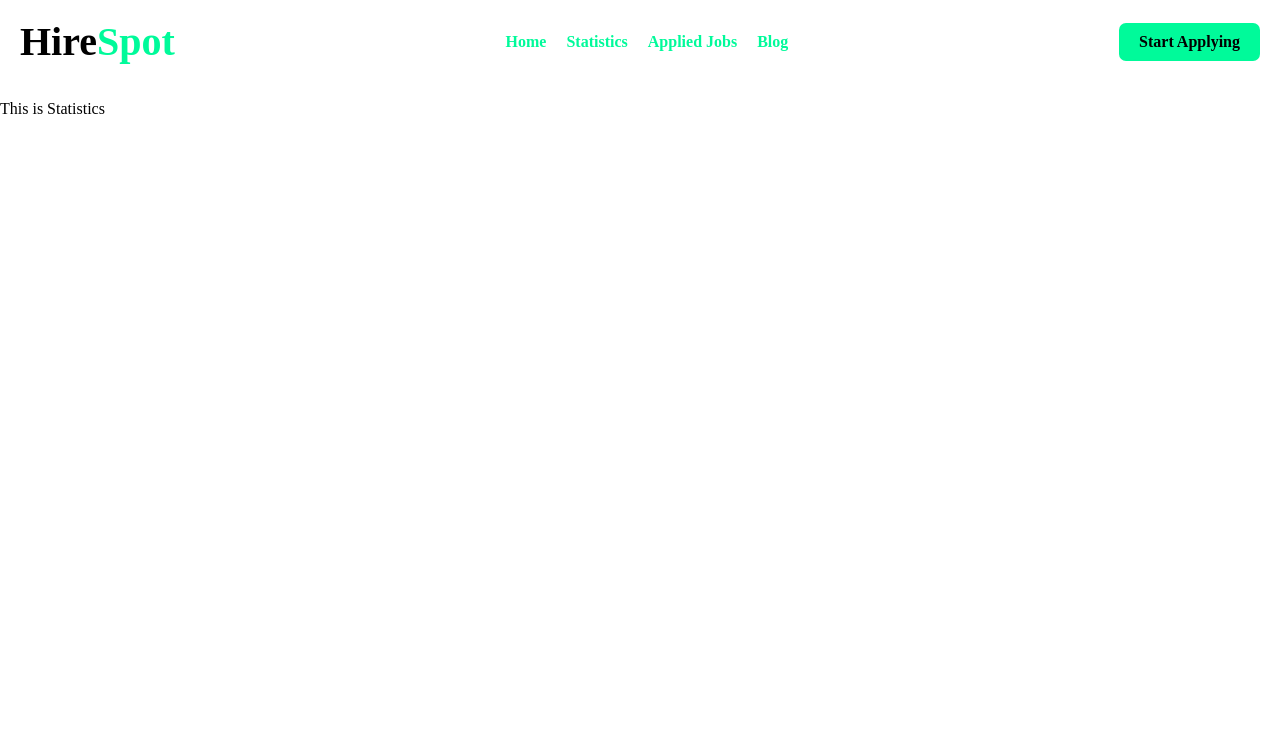
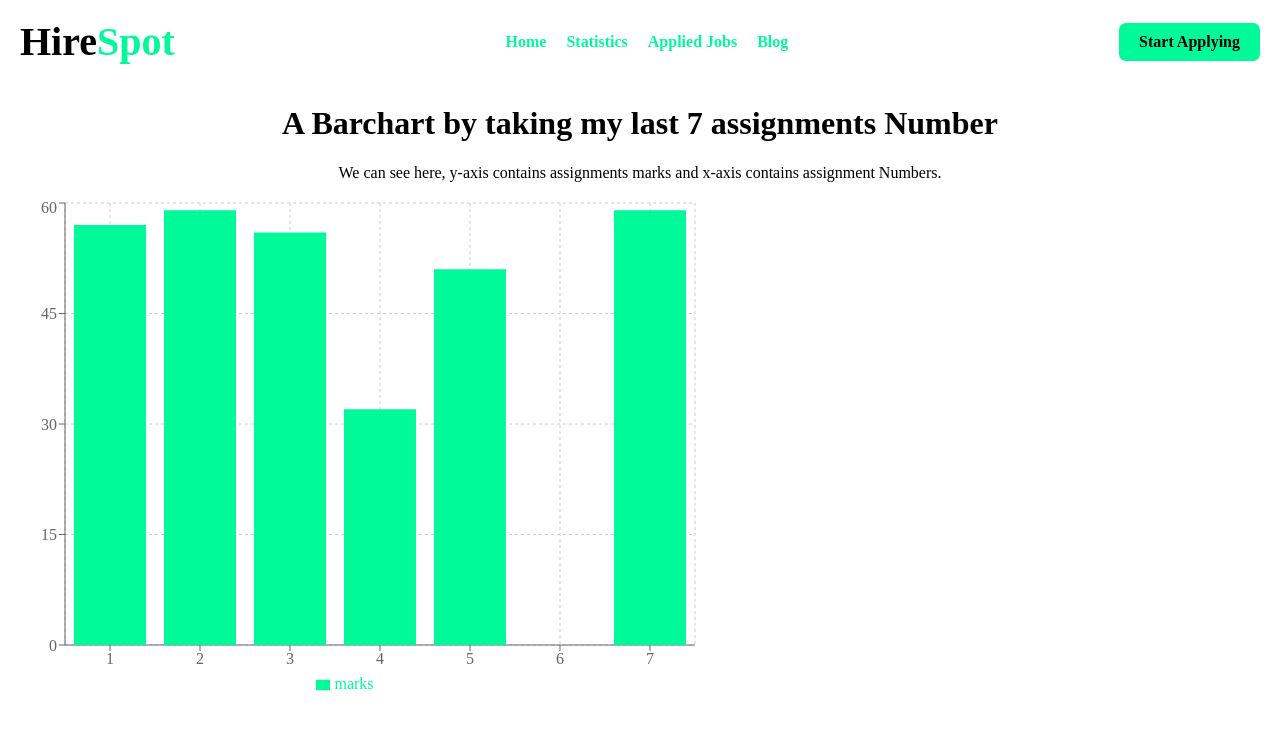
Before and after one commit to SAHARIARSUPTO/hire-spot, a React (Vite) app: page /statistics in a window 1280 px wide. Shown: the top 730 px of the page. Built offline with nearby package versions, Linux system fonts and the light colour scheme.

Commit message:
statistics added

```diff
--- a/src/Footer/Footer.css
+++ b/src/Footer/Footer.css
@@ -28,7 +28,7 @@
 .child {
   font-weight: 400;
   font-size: 10px;
-  line-height: 40px;
+  line-height: 0px;
   justify-content: center;
   font-family: "Manrope";
 }
--- a/src/Home/Home.css
+++ b/src/Home/Home.css
@@ -81,6 +81,7 @@
   .job-container{
     display: flex;
     flex-wrap: wrap;
+
   }
 
 }
--- a/src/Home/Home.jsx
+++ b/src/Home/Home.jsx
@@ -8,9 +8,6 @@ import Footer from "../Footer/Footer";
 
 const Home = () => {
   const jobCatagory = useLoaderData();
-
-
-
 
   return (
     <div>
--- a/src/Statistics/Statistics.css
+++ b/src/Statistics/Statistics.css
@@ -0,0 +1,4 @@
+.chart-parent{
+    text-align: center;
+    align-items: center;
+}
--- a/src/Statistics/Statistics.jsx
+++ b/src/Statistics/Statistics.jsx
@@ -1,13 +1,31 @@
 import React from 'react';
-import { BarChart, Bar, Cell, XAxis, YAxis, CartesianGrid, Tooltip, Legend, ResponsiveContainer } from 'recharts';
+import { BarChart, Bar, XAxis, YAxis, CartesianGrid, Tooltip, Legend } from 'recharts';
+import './Statistics.css';
 
-const Statistics = () => {
+const data = [
+  { id: 1, assignmentNumber: 1, marks: 57 },
+  { id: 2, assignmentNumber: 2, marks: 59 },
+  { id: 3, assignmentNumber: 3, marks: 56 },
+  { id: 4, assignmentNumber: 4, marks: 32 },
+  { id: 5, assignmentNumber: 5, marks: 51 },
+  { id: 6, assignmentNumber: 6, marks: 0 },
+  { id: 7, assignmentNumber: 7, marks: 59 },
+];
 
-    return (
-        <div>
-            <p>This is Statistics</p>
-        </div>
-    );
+const BarChartComponent = () => {
+  return (
+    <div className='chart-parent'>
+        <h1>A Barchart by taking my last 7 assignments Number</h1>
+        <p>We can see here, y-axis contains assignments marks and x-axis contains assignment Numbers.</p>
+    <BarChart width={700} height={500} data={data}>
+      <CartesianGrid strokeDasharray="3 3" />
+      <XAxis dataKey="assignmentNumber" label={null} />
+      <YAxis label={null} />
+      <Tooltip />
+      <Legend />
+      <Bar dataKey="marks" fill="mediumspringgreen" />
+    </BarChart></div>
+  );
 };
 
-export default Statistics;
+export default BarChartComponent;
```
Also changed, not shown: 1 other file (tests, documents, lock files or other folders).
